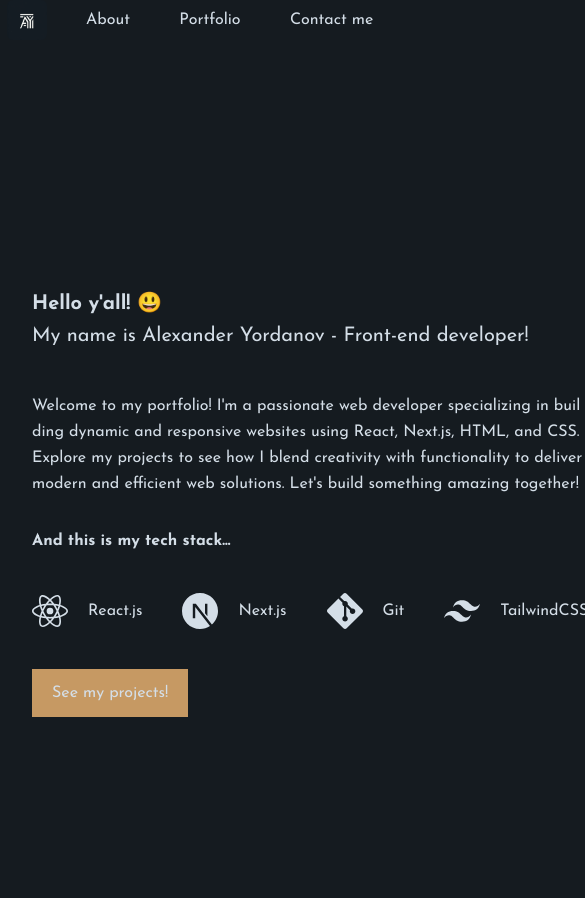
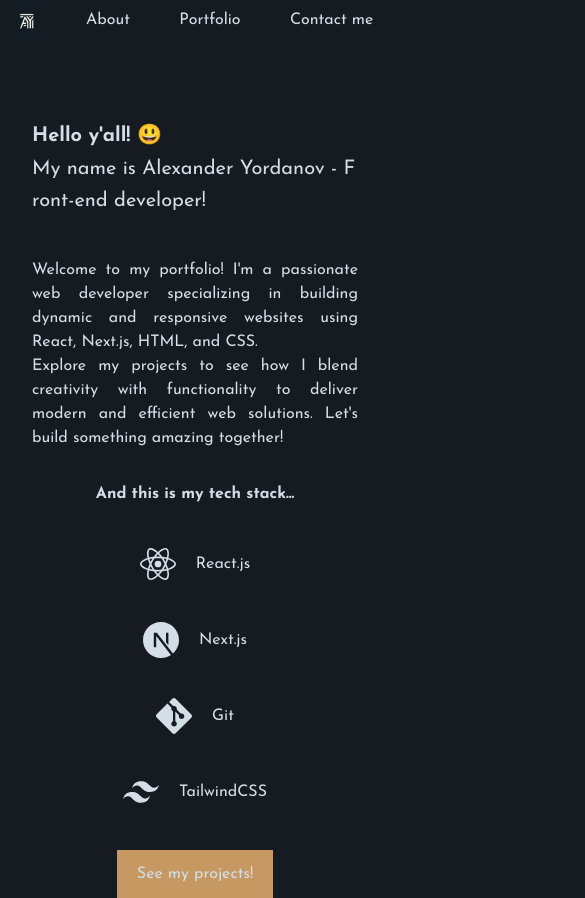
Before and after one commit to FireWolf240Playz/portfolio-website-v2, a Next.js app: page /about in a window 390 px wide. Shown: the whole page, 585 px wide, since content can reach past the window. Built offline with nearby package versions, Linux system fonts and the light colour scheme.

Commit message:
Addded responsive layou

```diff
--- a/app/_components/AboutText.js
+++ b/app/_components/AboutText.js
@@ -1,6 +1,6 @@
 function AboutText() {
   return (
-    <p className="mb-[2rem] text-primary-100 leading-relaxed break-all">
+    <p className="mb-[2rem] text-primary-100 break-words sm:break-all md:break-normal lg:break-words max-600:text-justify">
       Welcome to my portfolio! I&apos;m a passionate web developer specializing
       in building dynamic and responsive websites using React, Next.js, HTML,
       and CSS.
--- a/app/_components/Section.js
+++ b/app/_components/Section.js
@@ -1,6 +1,6 @@
 function Section({ children }) {
   return (
-    <section className="grid grid-cols-2 gap-8 justify-items-center mb-10">
+    <section className="grid grid-cols-2 gap-8 justify-items-center mb-10 max-800:grid-cols-1 ">
       {children}
     </section>
   );
--- a/app/_components/TechStackItem.js
+++ b/app/_components/TechStackItem.js
@@ -1,6 +1,6 @@
 function TechStackItem({ item }) {
   return (
-    <li className="group flex items-center gap-3">
+    <li className="group flex items-center gap-3 ">
       <div className={`text-4xl transition-all duration-300 ${item.color}`}>
         {item.icon}
       </div>
--- a/app/_components/TechStackList.js
+++ b/app/_components/TechStackList.js
@@ -27,7 +27,7 @@
 function TechStack() {
   return (
     <div>
-      <ul className="flex gap-10 mb-10">
+      <ul className="flex gap-10 mb-10 max-600:flex-col   max-600:items-center">
         {techStackList.map((item) => (
           <TechStackItem item={item} key={item.label} />
         ))}
--- a/app/about/page.js
+++ b/app/about/page.js
@@ -7,28 +7,18 @@
 function Page() {
   return (
     <div className="flex bg-primary-800 px-8  items-center justify-around min-h-screen">
-      <div
-        className="mt-[5rem]
-      "
-      >
+      <div className="mt-[5rem] max-600:flex max-600:flex-col">
         <p className="text-primary-100 text-xl mb-10 leading-relaxed break-all">
           <span className="font-bold ">Hello y&apos;all! 😃</span>
           <br /> My name is Alexander Yordanov - Front-end developer!
         </p>
         <AboutText />
 
-        <p className="mb-10 font-bold">And this is my tech stack...</p>
+        <p className="mb-10 font-bold max-600:text-center">
+          And this is my tech stack...
+        </p>
         <TechStackList />
         <Button to="/portfolio">See my projects!</Button>
-      </div>
-
-      <div className="w-[20rem]  ">
-        <Image
-          src={image}
-          placeholder="blur"
-          quality={90}
-          alt="Picture of me"
-        />
       </div>
     </div>
   );
--- a/app/contact/Form.js
+++ b/app/contact/Form.js
@@ -13,7 +13,7 @@
 
   return (
     <form
-      className="flex flex-col gap-5 justify-center h-screen"
+      className="flex flex-col gap-5 justify-center items-center h-1/6"
       onSubmit={handleSubmit}
     >
       <div className="flex flex-col justify-center gap-4 w-8/12">
--- a/app/contact/page.js
+++ b/app/contact/page.js
@@ -1,20 +1,30 @@
 "use client";
 
+import { useEffect, useState } from "react";
 import Section from "../_components/Section";
 import Form from "./Form";
 
 function Page() {
+  const [width, setWidth] = useState(0);
+
+  useEffect(() => {
+    setWidth(window.innerWidth);
+  }, [width]);
+
+  console.log(width);
   return (
     <Section>
       <>
-        <div className="flex flex-col gap-5 justify-center items-center h-screen">
-          <h1 className="inline-block text-4xl uppercase">
-            If you like what you see...{" "}
+        <div className="flex flex-col gap-5 justify-center items-center h-screen ">
+          <h1 className="inline-block text-4xl uppercase max-800:text-center ">
+            If you like what you see...
           </h1>
-          <p className="text-2xl">Let&apos;s get in touch 👉</p>
+          <p className="text-2xl">
+            Let&apos;s get in touch {width < 800 ? " 👇" : "👉"}{" "}
+          </p>
         </div>
       </>
-      <div className="w-full ">
+      <div className="w-full  ">
         <Form />
       </div>
     </Section>
--- a/app/portfolio/_sectionComponents/ProjectDescription.js
+++ b/app/portfolio/_sectionComponents/ProjectDescription.js
@@ -13,7 +13,8 @@
       <h3 className="text-lg mb-5 font-bold">{title}</h3>
       <p className="mb-5">{description}</p>
       <div
-        className={classNames("flex gap-6", {
+        className={classNames("flex gap-6 max-[700]:flex ", {
+          "justify-center": "max-w-[700px]",
           "justify-end": position === "right",
         })}
       >
--- a/tailwind.config.js
+++ b/tailwind.config.js
@@ -7,6 +7,10 @@
   ],
   theme: {
     extend: {
+      screens: {
+        "max-600": { max: "600px" },
+        "max-800": { max: "800px" }, // Added custom breakpoint for 800px
+      },
       colors: {
         primary: {
           50: "#E1E8EF",
```
Also changed, not shown: app/contact/contact.js (deleted).
